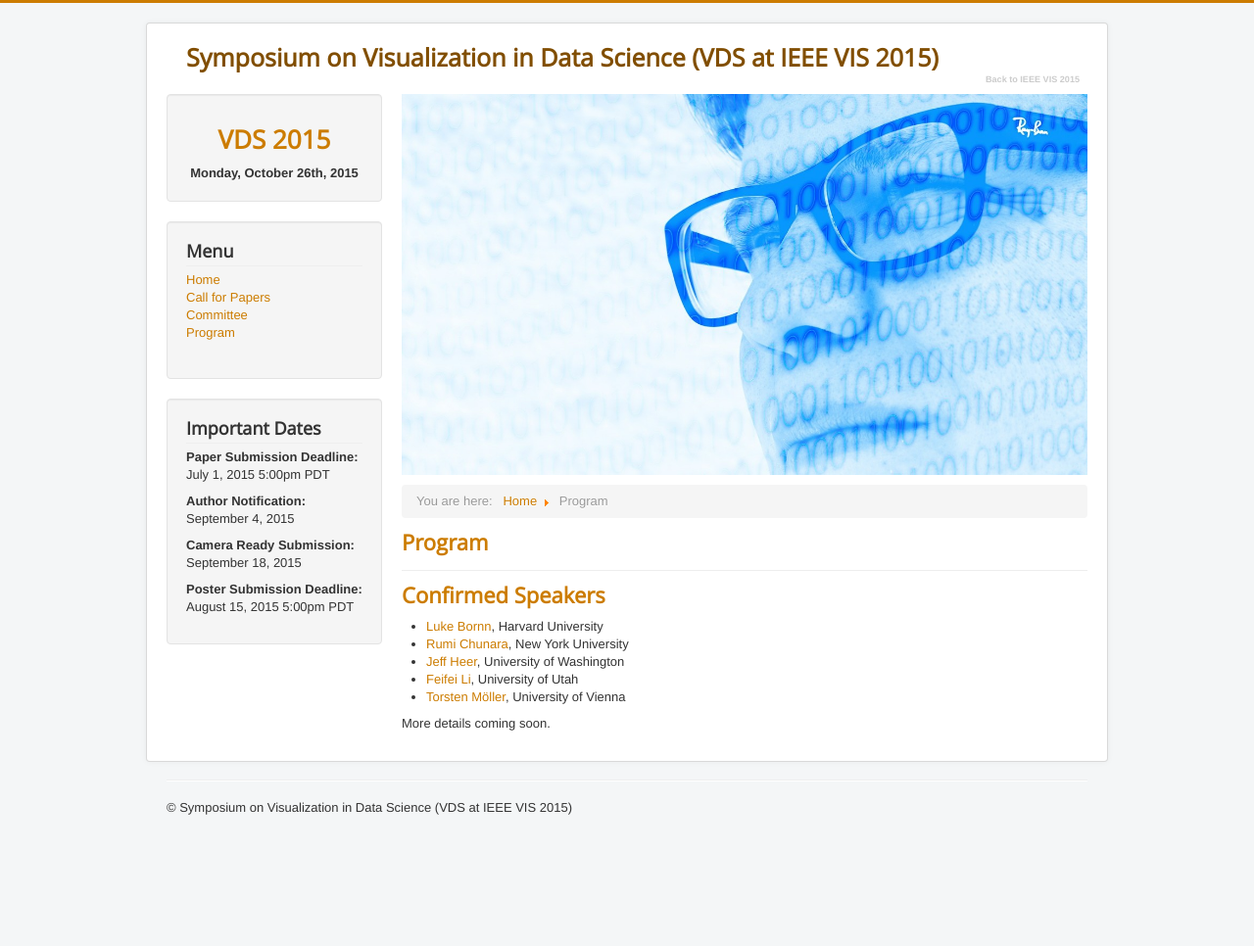
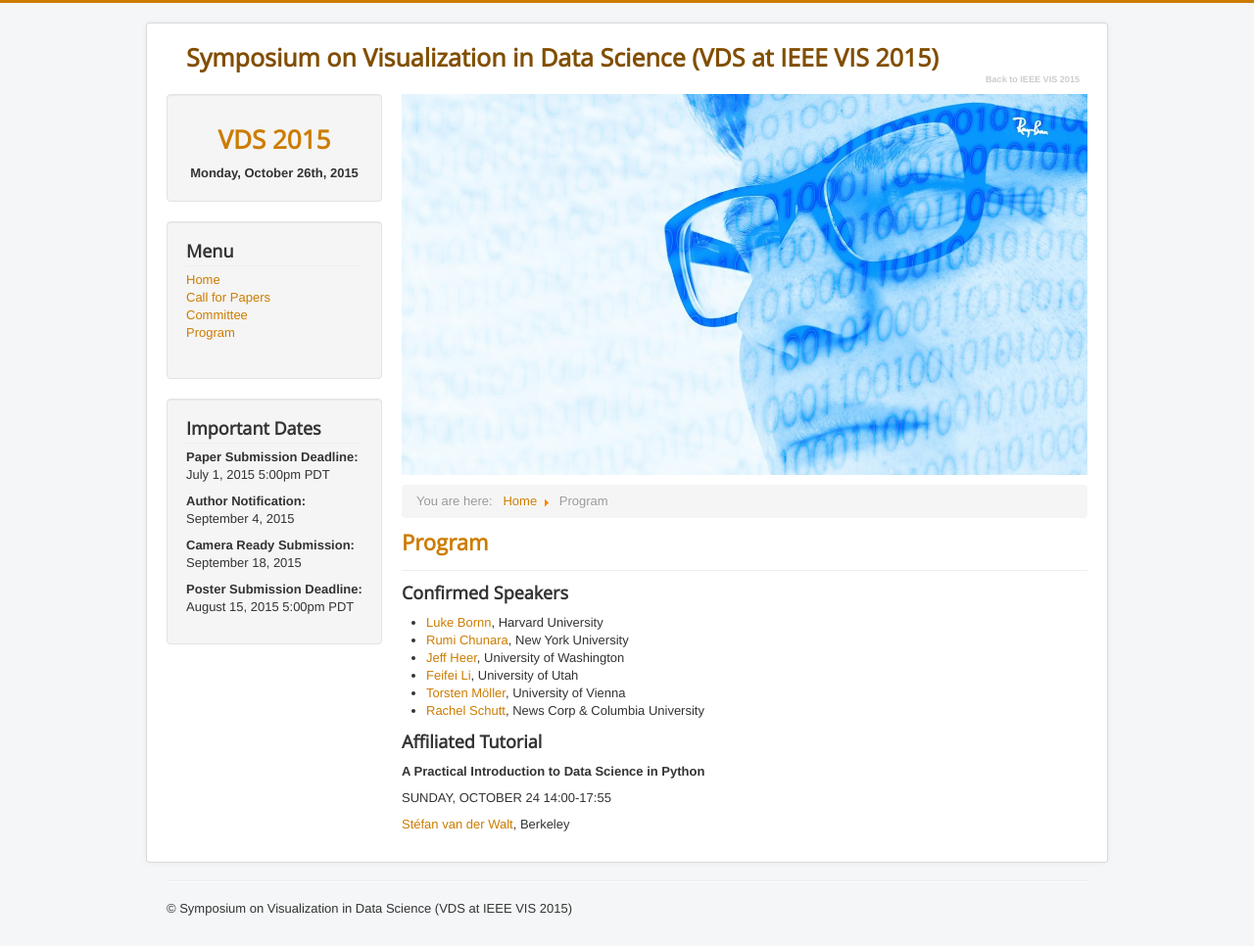
Before and after one commit to ngehlenborg/2017, a Jekyll site: the page built from program.md, in a window 1280 px wide. Shown: the whole page at 98% size. Built offline with Jekyll 4.4.1, drawn with Linux system fonts in a browser that asks for light colours; before the commit the page ends 900 px from its top, so only the background shows below that.

Commit message:
added rachel and the tutorial

```diff
--- a/program.md
+++ b/program.md
@@ -4,11 +4,18 @@ title: Program
 permalink: /program/
 ---
 
-## Confirmed Speakers
+### Confirmed Speakers
 - [Luke Bornn](http://www.people.fas.harvard.edu/~bornn/), Harvard University
 - [Rumi Chunara](http://rumichunara.com/), New York University
 - [Jeff Heer](http://homes.cs.washington.edu/~jheer/), University of Washington
 - [Feifei Li](http://www.cs.utah.edu/~lifeifei/), University of Utah
 - [Torsten Möller](http://cs.univie.ac.at/torsten.moeller/), University of Vienna
+- [Rachel Schutt](http://datascience.columbia.edu/rachel-schutt-0), News Corp & Columbia University
 
-More details coming soon.
+### Affiliated Tutorial
+
+**A Practical Introduction to Data Science in Python**
+
+SUNDAY, OCTOBER 24 14:00-17:55
+
+[Stéfan van der Walt](http://bids.berkeley.edu/people/st%C3%A9fan-van-der-walt), Berkeley
```
